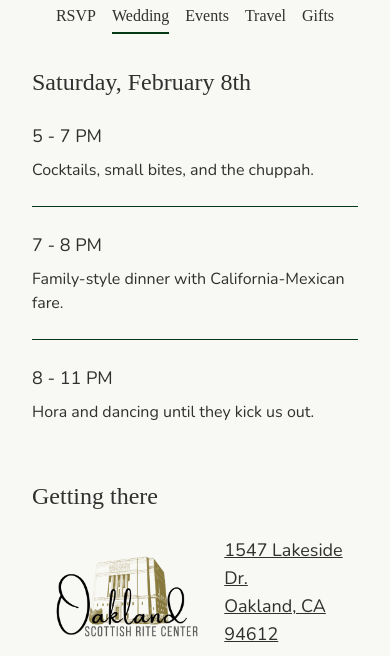
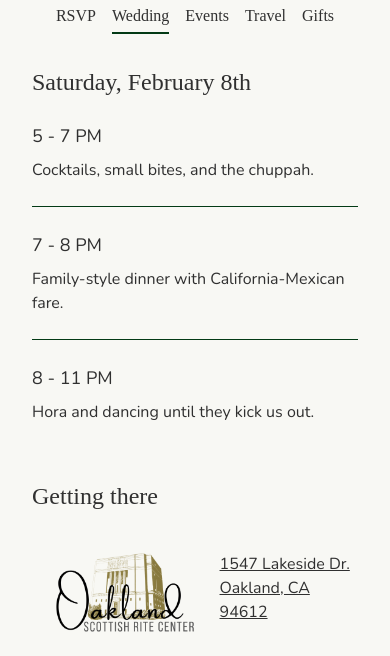
Before and after one commit to jplace/lexjor-wedding, an Eleventy site: page src/site/wedding.njk in a window 390 px wide. Shown: the part 188-844 px from the top of the page. Built offline with nearby package versions, Linux system fonts and the light colour scheme; Eleventy itself is replaced by a stand-in of ours; files that its build step writes are made by us from their sources; files whose address does not match are found by name; a web font is replaced by a local one; what js-beautify, postcss-prettify, posthtml would draw is missing.

Commit message:
some fixes

```diff
--- a/src/site/gifts.njk
+++ b/src/site/gifts.njk
@@ -22,7 +22,7 @@ title: Gifts - LexJor 2025
     </section>
 </main>
 <dialog id="the-dialog">
-    <video id="the-video" controls class="w-full md:w-[50vw]">
+    <video id="the-video" controls playsinline class="w-full md:w-[50vw]">
         <source src="/videos/please-no-presents.mp4" type="video/mp4" />
     </video>
 </dialog>
--- a/src/site/wedding.njk
+++ b/src/site/wedding.njk
@@ -37,10 +37,10 @@ title: Wedding - LexJor 2025
     <section class="space-y-6">
         <h2 class="jacques-francois-regular text-2xl">Getting there</h2>
         <a class="flex items-center"  href="https://maps.app.goo.gl/UuRYhakBeEs4DDPW6">
-            <p class="px-4 block w-56">
+            <p class="px-4 block w-48 md:w-56">
                 {% image "./src/site/images/oakland-scottish-rite.webp", "" %}
             </p>
-            <p class="flex-grow text-lg underline">
+            <p class="flex-grow text-base md:text-lg underline">
                 1547 Lakeside Dr.<br>
                 Oakland, CA 94612
             </p>
```
